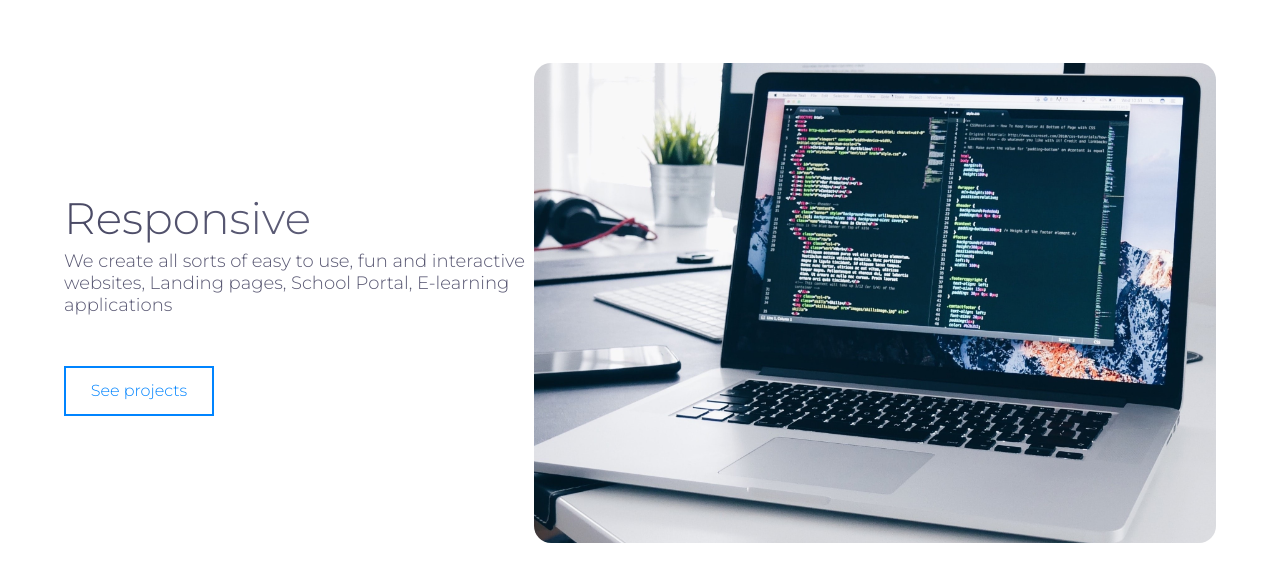
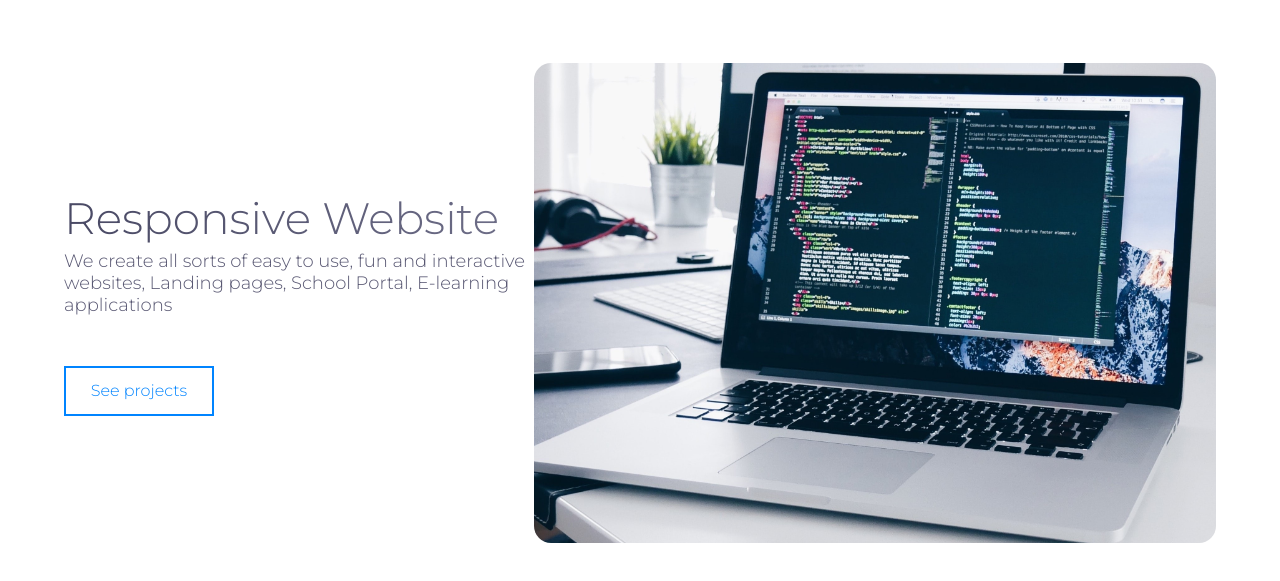
Before and after one commit to Tolanee/responsive-website, a plain HTML site: page index.html in a window 1280 px wide. Shown: the part 97-678 px from the top of the page. Drawn offline with Linux system fonts and the light colour scheme.

Commit message:
name update

```diff
--- a/index.html
+++ b/index.html
@@ -26,7 +26,7 @@
    <section class="presentation">
      <div class="introduction">
        <div class="intro-text">
-         <h1>Responsive </h1>
+         <h1>Responsive Website</h1>
          <p>
            We create all sorts of easy to use, fun and interactive websites, Landing pages, School Portal, E-learning applications
          </p>
```
